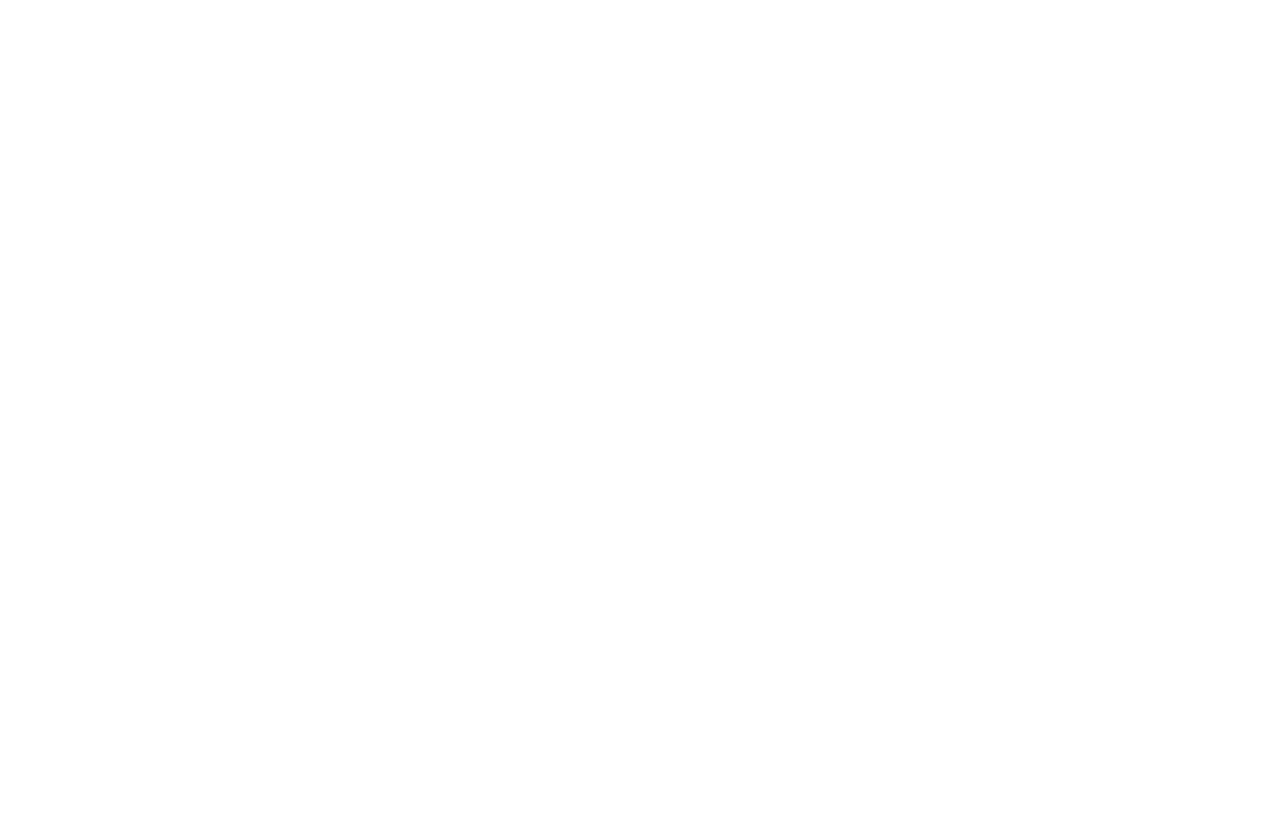
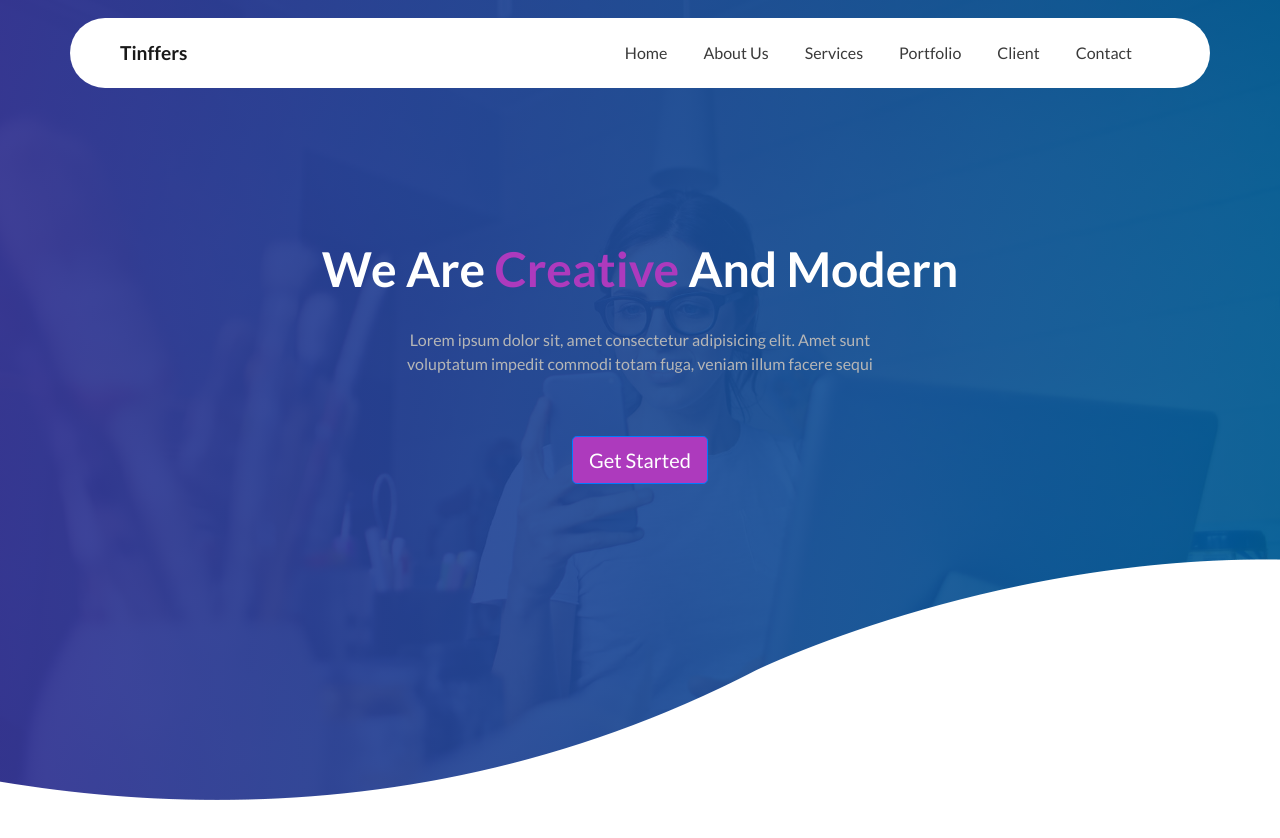
Before and after one commit to eKhattak/Tinffers, a plain HTML site: page index.html in a window 1280 px wide. Before the commit the page ends 800 px from the top, so only its background shows below. Drawn offline with nearby package versions, Linux system fonts and the light colour scheme.

Commit message:
Initial Commit

```diff
--- a/index.html
+++ b/index.html
@@ -8,10 +8,64 @@
     <!-- Bootstrap CSS -->
     <link rel="stylesheet" href="https://stackpath.bootstrapcdn.com/bootstrap/4.1.3/css/bootstrap.min.css" integrity="sha384-MCw98/SFnGE8fJT3GXwEOngsV7Zt27NXFoaoApmYm81iuXoPkFOJwJ8ERdknLPMO" crossorigin="anonymous">
 
+    <!-- Google Font -->
+    <link href="https://fonts.googleapis.com/css?family=Lato:400,700,900,900i" rel="stylesheet">
+
+    <link rel="stylesheet" href="styles/style.css">
+    <link rel="stylesheet" href="styles/media-queries.css">
+
     <title>Tinffers - Creative Portfolio</title>
   </head>
   <body>
+      <header>
+        <nav class="navbar navbar-expand-lg navbar-light custom-nav fixed-top">
+            <div class="container">
+                    <a class="navbar-brand" href="#">Tinffers</a>
+                    <button class="navbar-toggler" type="button" data-toggle="collapse" data-target="#navbarSupportedContent" aria-controls="navbarSupportedContent" aria-expanded="false" aria-label="Toggle navigation">
+                    <span class="navbar-toggler-icon"></span>
+                    </button>
 
+                    <div class="collapse navbar-collapse" id="navbarSupportedContent">
+                    <ul class="navbar-nav ml-auto">
+                        <li class="nav-item actived">
+                        <a class="nav-link" href="#">Home <span class="sr-only">(current)</span></a>
+                        </li>
+                        <li class="nav-item">
+                        <a class="nav-link" href="#">About Us</a>
+                        </li>
+                        <li class="nav-item">
+                        <a class="nav-link" href="#">Services</a>
+                        </li>
+                        <li class="nav-item">
+                        <a class="nav-link" href="#">Portfolio</a>
+                        </li>
+                        <li class="nav-item">
+                        <a class="nav-link" href="#">Client</a>
+                        </li>
+                        <li class="nav-item">
+                        <a class="nav-link" href="#">Contact</a>
+                        </li>
+                    </ul>
+                    </div>
+            </div>
+        </nav>
+
+        <div class="main">
+            <div class="container">
+                <div class="row d-flex justify-content-center">
+                        <h1 class="text-center">We Are <span class="creative">Creative</span> And Modern</h1>
+                        <div class="col-lg-6 "><p class="text-center">Lorem ipsum dolor sit, amet consectetur adipisicing elit. Amet sunt voluptatum impedit commodi totam fuga, veniam illum facere sequi</p></div>
+                </div>
+                <div class="row d-flex justify-content-center">
+                        <a href="" class="btn btn-primary btn-lg">Get Started</a>
+                </div>
+            </div>
+        </div>
+        <div class="curve-img"></div>
+    </header>
+
+
+    <div class="footer" style="height:500px"></div>
 
     <!-- Optional JavaScript -->
     <!-- jQuery first, then Popper.js, then Bootstrap JS -->
--- /dev/null
+++ b/styles/media-queries.css
@@ -0,0 +1,6 @@
+@media (max-width: 991.98px) {
+    .navbar-expand-lg > .container {
+        padding-right: 20px;
+        padding-left: 50px;
+    }
+}
--- /dev/null
+++ b/styles/style.css
@@ -0,0 +1,70 @@
+/* gba(75, 18, 72, 0.900) */
+html,
+body {
+    font-family: 'Lato', sans-serif !important;
+}
+nav {
+    margin-top: 10px;
+    z-index: 999;
+}
+nav .container {
+    background: white;
+    border-radius: 50px;
+    padding: 15px 50px;
+}
+
+.navbar-brand {
+    font-size: 120%;
+    font-weight: 700;
+}
+
+.nav-link {
+    margin-right: 20px;
+    color: rgb(58, 58, 58) !important;
+}
+
+.navbar-nav > .actives {
+    color: blue !important;
+}
+
+a {
+    color: black;
+}
+
+.main {
+    background: #005C97;  /* fallback for old browsers */
+    background: -webkit-linear-gradient(to right, #363795f1, rgba(0, 93, 151, 0.900)), url("/images/home-bg.jpg"); ;  /* Chrome 10-25, Safari 5.1-6 */
+    background: linear-gradient(to right, #363795f1, rgba(0, 93, 151, 0.900)), url("/images/home-bg.jpg"); ; /* W3C, IE 10+/ Edge, Firefox 16+, Chrome 26+, Opera 12+, Safari 7+ */
+    background-size: cover;
+    background-position: center;
+    background-attachment: fixed;
+    height: 100vh;
+}
+
+.main h1 {
+    color: white;
+    margin-top: 30vh;
+    font-size: 300% !important;
+    font-weight: 700 !important;
+    margin-bottom: 30px;
+}
+.main p {
+    color: rgb(182, 182, 182);
+    margin-bottom: 60px;
+}
+.btn-primary {
+    background-color: rgb(173, 58, 189) !important;
+}
+.creative {
+    color: rgb(173, 58, 189);
+}
+
+.curve-img {
+    background: url("/images/curv-img.png");
+    background-repeat: no-repeat;
+    background-position: bottom;
+    height: 100%;
+    width: 100%;
+    position: absolute;
+    top: 0%;
+}
```
